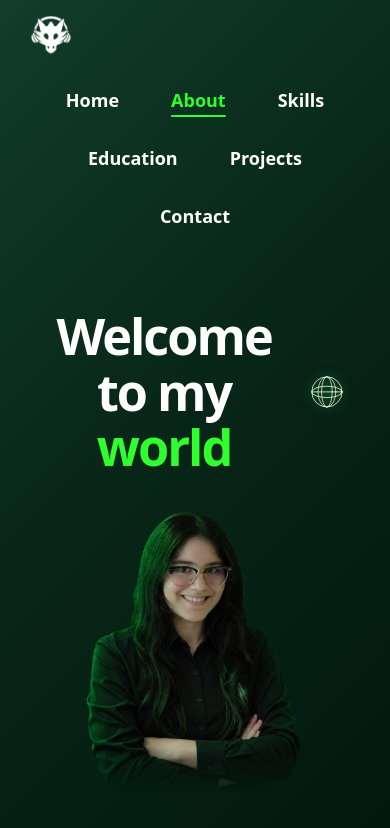
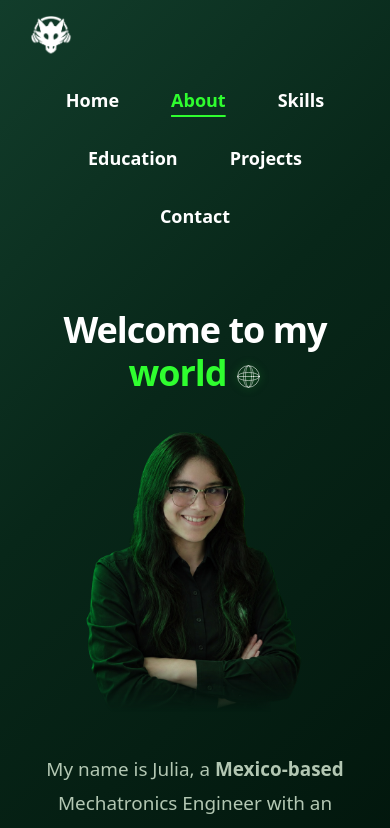
Before and after one commit to kaudrawmich/julys-portfolio, a React (Vite) app: page /about in a window 390 px wide. Shown: the top 828 px of the page. Built offline with nearby package versions, Linux system fonts and the light colour scheme.

Commit message:
Fixing indentation of icon

```diff
--- a/src/Pages/About.css
+++ b/src/Pages/About.css
@@ -144,17 +144,35 @@ About.css: About page styles
     }
 }
 
+
 /* Small mobile screens */
 @media (max-width: 480px) {
     .about {
         padding: 30px 20px;
     }
 
+    .about-header h1 {
+        display: block;
+        text-align: center;
+
+        font-size: clamp(2rem, 7vw, 2.8rem);
+        line-height: 1.2;
+        letter-spacing: -1px;
+    }
+
+    .about-title-text {
+        display: inline;
+    }
+
+    .about-globe {
+        display: inline-flex;
+        vertical-align: middle;
+
+        margin-left: 8px;
+        filter: drop-shadow(0 0 4px #2FFE2F80);
+    }
+
     .about-image img {
         max-width: 240px;
     }
-
-    .about-globe {
-        margin-left: 8px;
-    }
 }
```
